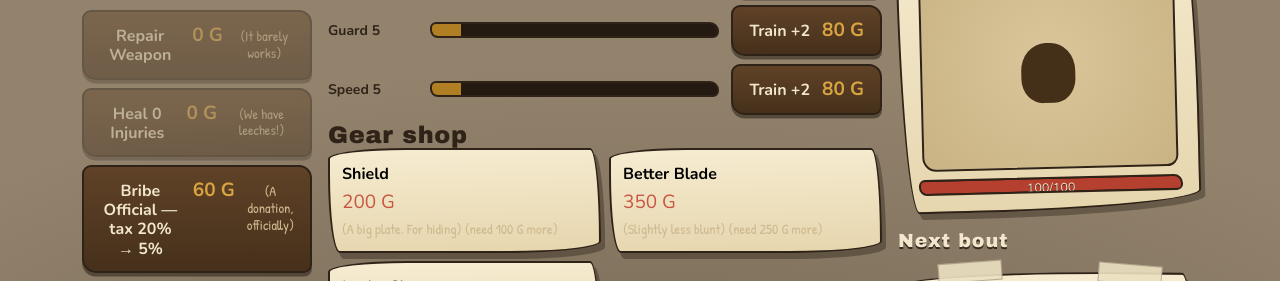
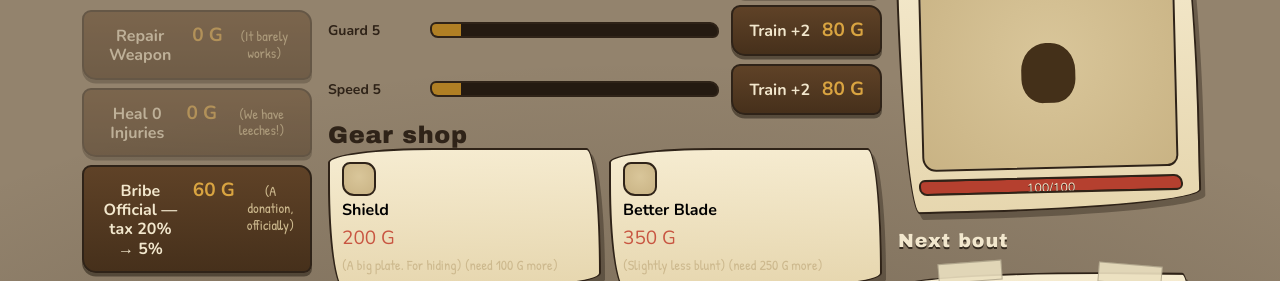
Before and after one commit to shmoula/gold-and-glory, a website built with Vite: page index.html in a window 1280 px wide. Shown: the part 176-457 px from the top of the page. Built offline with nearby package versions, Linux system fonts and the light colour scheme; files whose address does not match are found by name.

Commit message:
feat(ui): shop item icon well per spec §6.12 (item 9)

```diff
--- a/src/styles/components.css
+++ b/src/styles/components.css
@@ -316,6 +316,16 @@
 }
 .shop-item__name {
   font-weight: 700;
+}
+/* §6.12's icon well: the portrait well's recession treatment, sized for an icon. Empty until
+   the visual phase delivers icons (design 2026-08-01 §3) — an empty recessed well reads as an
+   intentional slot, and §10's zero-asset rule holds. */
+.shop-item__icon {
+  width: 34px;
+  height: 34px;
+  background: radial-gradient(circle at 50% 42%, var(--paper-4), var(--paper-5));
+  border: 2px solid var(--border-ink);
+  border-radius: 8px 11px 9px 12px;
 }
 /* Unaffordable price + shortfall snark: shared with `.btn` up in §6.2. */
 .shop-item.is-owned {
--- a/src/ui/components.js
+++ b/src/ui/components.js
@@ -172,6 +172,7 @@ export function bar(label, value, max, opts) {
 export function shopItem(item, { owned = false, gold, snark = '' } = {}) {
   if (owned) {
     return `<div class="shop-item is-owned">
+        <span class="shop-item__icon" aria-hidden="true"></span>
         <span class="shop-item__name">${escapeHtml(item.name)}</span>
         <span class="shop-item__owned">✓ Owned</span></div>`;
   }
@@ -184,6 +185,7 @@ export function shopItem(item, { owned = false, gold, snark = '' } = {}) {
   }
   const missingAttr = shortfallAttr(item.cost, gold);
   return `<button data-action="buy-${escapeHtml(item.id)}" class="shop-item${missingAttr ? ' is-unaffordable' : ''}"${missingAttr}>
+      <span class="shop-item__icon" aria-hidden="true"></span>
       <span class="shop-item__name">${escapeHtml(item.name)}</span>
       <span class="btn__price">${formatGold(item.cost)}</span>
       ${snarkAside(snark, missingAttr, shortfallAmount(item.cost, gold))}</button>`;
```
